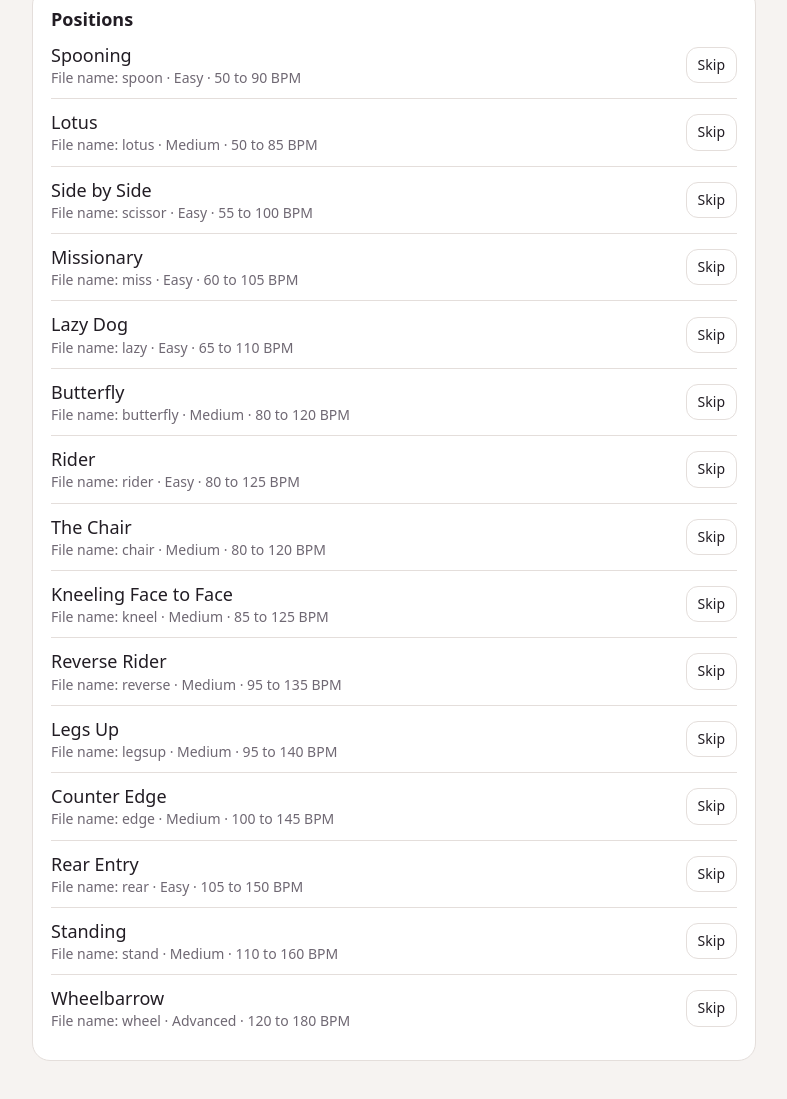
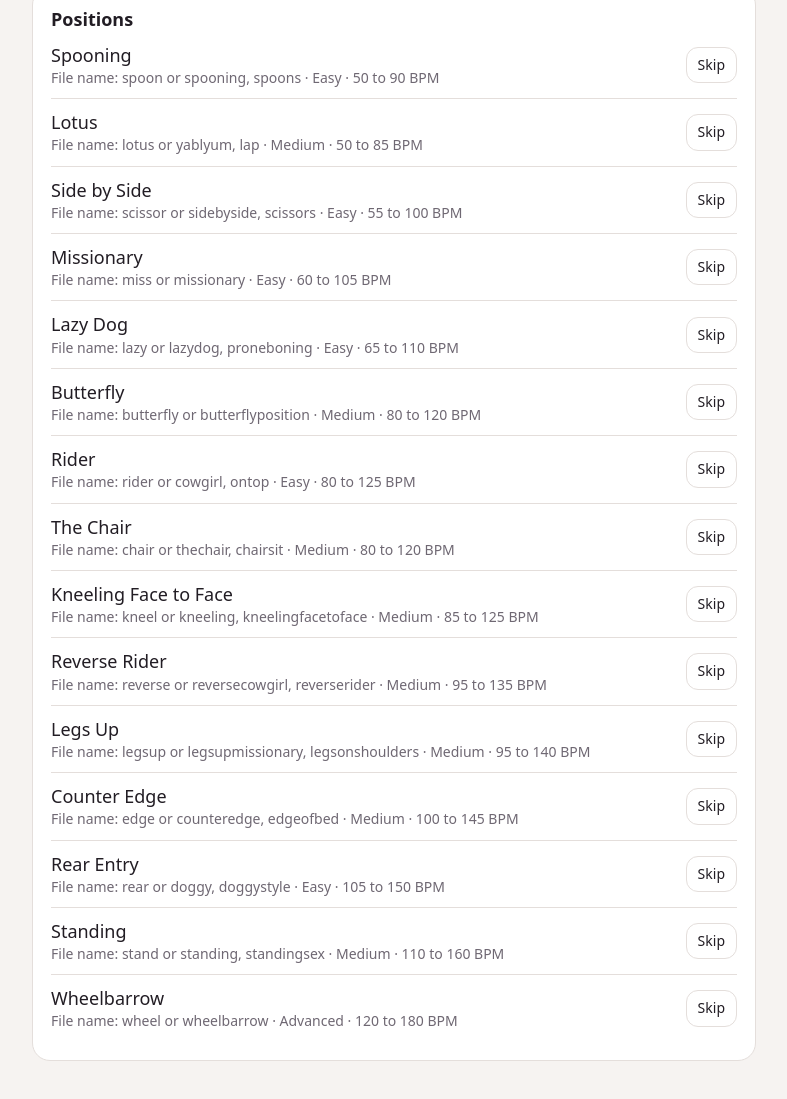
Before and after one commit to dustin12342986-hue/Positions-, a plain HTML site: page index.html in a window 1280 px wide. Shown: the part 1314-2413 px from the top of the page, without its empty margins (246-1033 px from the left). Drawn offline with Linux system fonts and the light colour scheme.

Commit message:
Match bulk-import file names by common position names
Co-Authored-By: Claude Sonnet 5.5 <noreply@anthropic.com>
Claude-Session: https://claude.ai/code/session_012yMxm2DxC5UJrvGptgUURS

```diff
--- a/index.html
+++ b/index.html
@@ -131,21 +131,21 @@ body.stage .stageonly{display:flex}
 
 <script>
 const POS=[
- {id:'spoon',name:'Spooning',lvl:'Easy',i:.10,bpm:[50,90],d:'Both on your sides, one behind the other. Close, slow, and easy to hold through a long song.'},
- {id:'lotus',name:'Lotus',lvl:'Medium',i:.15,bpm:[50,85],d:'Seated face to face, one partner in the other\'s lap with legs wrapped around. Built for eye contact and slow rocking.'},
- {id:'scissor',name:'Side by Side',lvl:'Easy',i:.25,bpm:[55,100],d:'Lying on your sides facing each other, legs interlaced. Low effort, lots of contact.'},
- {id:'miss',name:'Missionary',lvl:'Easy',i:.30,bpm:[60,105],d:'Face to face, one partner on top. Room for kissing and a slow, steady rhythm.'},
- {id:'lazy',name:'Lazy Dog',lvl:'Easy',i:.35,bpm:[65,110],d:'Receiving partner lies flat on their stomach, the other on top from behind. Close and unhurried.'},
- {id:'butterfly',name:'Butterfly',lvl:'Medium',i:.45,bpm:[80,120],d:'Receiving partner on their back at the edge of the bed, the other standing. Good leverage for a steady groove.'},
- {id:'rider',name:'Rider',lvl:'Easy',i:.50,bpm:[80,125],d:'One partner on top, straddling and setting the pace. The person on top rides the groove.'},
- {id:'chair',name:'The Chair',lvl:'Medium',i:.50,bpm:[80,120],d:'One partner seated in a sturdy chair, the other in their lap. Great for mid tempo rocking.'},
- {id:'kneel',name:'Kneeling Face to Face',lvl:'Medium',i:.55,bpm:[85,125],d:'Both kneeling upright, facing each other and holding on. Close, balanced, and rhythmic.'},
- {id:'reverse',name:'Reverse Rider',lvl:'Medium',i:.65,bpm:[95,135],d:'Partner on top faces away. Hands free, good view, more drive.'},
- {id:'legsup',name:'Legs Up',lvl:'Medium',i:.70,bpm:[95,140],d:'Missionary with the receiving partner\'s legs raised toward the shoulders. Deeper and more intense.'},
- {id:'edge',name:'Counter Edge',lvl:'Medium',i:.75,bpm:[100,145],d:'Receiving partner sits on the edge of a counter or table, the other standing between their legs.'},
- {id:'rear',name:'Rear Entry',lvl:'Easy',i:.80,bpm:[105,150],d:'On hands and knees, one partner behind. Lets the beat drive the motion.'},
- {id:'stand',name:'Standing',lvl:'Medium',i:.85,bpm:[110,160],d:'Standing, one behind the other or up against a wall. High energy, best in short bursts.'},
- {id:'wheel',name:'Wheelbarrow',lvl:'Advanced',i:.95,bpm:[120,180],d:'Receiving partner supports themselves on their hands while their legs are held. Playful, acrobatic, short bursts. Go carefully.'}
+ {id:'spoon',a:['spooning', 'spoons'],name:'Spooning',lvl:'Easy',i:.10,bpm:[50,90],d:'Both on your sides, one behind the other. Close, slow, and easy to hold through a long song.'},
+ {id:'lotus',a:['yablyum', 'lap', 'seated'],name:'Lotus',lvl:'Medium',i:.15,bpm:[50,85],d:'Seated face to face, one partner in the other\'s lap with legs wrapped around. Built for eye contact and slow rocking.'},
+ {id:'scissor',a:['sidebyside', 'scissors', 'sideways'],name:'Side by Side',lvl:'Easy',i:.25,bpm:[55,100],d:'Lying on your sides facing each other, legs interlaced. Low effort, lots of contact.'},
+ {id:'miss',a:['missionary'],name:'Missionary',lvl:'Easy',i:.30,bpm:[60,105],d:'Face to face, one partner on top. Room for kissing and a slow, steady rhythm.'},
+ {id:'lazy',a:['lazydog', 'proneboning'],name:'Lazy Dog',lvl:'Easy',i:.35,bpm:[65,110],d:'Receiving partner lies flat on their stomach, the other on top from behind. Close and unhurried.'},
+ {id:'butterfly',a:['butterflyposition'],name:'Butterfly',lvl:'Medium',i:.45,bpm:[80,120],d:'Receiving partner on their back at the edge of the bed, the other standing. Good leverage for a steady groove.'},
+ {id:'rider',a:['cowgirl', 'ontop', 'woman on top', 'straddle'],name:'Rider',lvl:'Easy',i:.50,bpm:[80,125],d:'One partner on top, straddling and setting the pace. The person on top rides the groove.'},
+ {id:'chair',a:['thechair', 'chairsit', 'sitting'],name:'The Chair',lvl:'Medium',i:.50,bpm:[80,120],d:'One partner seated in a sturdy chair, the other in their lap. Great for mid tempo rocking.'},
+ {id:'kneel',a:['kneeling', 'kneelingfacetoface'],name:'Kneeling Face to Face',lvl:'Medium',i:.55,bpm:[85,125],d:'Both kneeling upright, facing each other and holding on. Close, balanced, and rhythmic.'},
+ {id:'reverse',a:['reversecowgirl', 'reverserider', 'reversecowboy'],name:'Reverse Rider',lvl:'Medium',i:.65,bpm:[95,135],d:'Partner on top faces away. Hands free, good view, more drive.'},
+ {id:'legsup',a:['legsupmissionary', 'legsonshoulders', 'shoulders'],name:'Legs Up',lvl:'Medium',i:.70,bpm:[95,140],d:'Missionary with the receiving partner\'s legs raised toward the shoulders. Deeper and more intense.'},
+ {id:'edge',a:['counteredge', 'edgeofbed', 'tableedge'],name:'Counter Edge',lvl:'Medium',i:.75,bpm:[100,145],d:'Receiving partner sits on the edge of a counter or table, the other standing between their legs.'},
+ {id:'rear',a:['doggy', 'doggystyle', 'frombehind', 'rearentry', 'allfours'],name:'Rear Entry',lvl:'Easy',i:.80,bpm:[105,150],d:'On hands and knees, one partner behind. Lets the beat drive the motion.'},
+ {id:'stand',a:['standing', 'standingsex', 'wallsex'],name:'Standing',lvl:'Medium',i:.85,bpm:[110,160],d:'Standing, one behind the other or up against a wall. High energy, best in short bursts.'},
+ {id:'wheel',a:['wheelbarrow'],name:'Wheelbarrow',lvl:'Advanced',i:.95,bpm:[120,180],d:'Receiving partner supports themselves on their hands while their legs are held. Playful, acrobatic, short bursts. Go carefully.'}
 ];
 const $=id=>document.getElementById(id);
 const store={get(k,d){try{const v=localStorage.getItem('tempo.'+k);return v==null?d:JSON.parse(v)}catch(e){return d}},set(k,v){try{localStorage.setItem('tempo.'+k,JSON.stringify(v));return true}catch(e){return false}}};
@@ -349,7 +349,7 @@ async function bulk(e){
   $('bulkStatus').textContent='Adding...';
   for(const f of files){
     const k=norm(f.name.split('/').pop());
-    const p=POS.find(p=>norm(p.id)===k||norm(p.name)===k);
+    const p=POS.find(p=>norm(p.id)===k||norm(p.name)===k||(p.a||[]).some(x=>norm(x)===k));
     if(!p){skipped.push(f.name);continue}
     try{await saveFor(p.id,f);ok++}catch(err){skipped.push(f.name)}
   }
@@ -376,7 +376,7 @@ function renderList(){
   POS.forEach(p=>{
     const d=document.createElement('div');d.className='item'+(off.has(p.id)?' off':'');
     const hasImg=media.ids.has(p.id);
-    d.innerHTML=`<div class="nm">${p.name}<small>File name: ${p.id} · ${p.lvl} · ${p.bpm[0]} to ${p.bpm[1]} BPM${hasImg?' · has media':''}</small></div>`;
+    d.innerHTML=`<div class="nm">${p.name}<small>File name: ${p.id} or ${(p.a||[]).slice(0,2).join(', ')} · ${p.lvl} · ${p.bpm[0]} to ${p.bpm[1]} BPM${hasImg?' · has media':''}</small></div>`;
     const t=document.createElement('button');t.textContent=off.has(p.id)?'Turn on':'Skip';
     t.onclick=()=>{off.has(p.id)?off.delete(p.id):off.add(p.id);store.set('off',[...off]);renderList()};
     d.appendChild(t);
```
